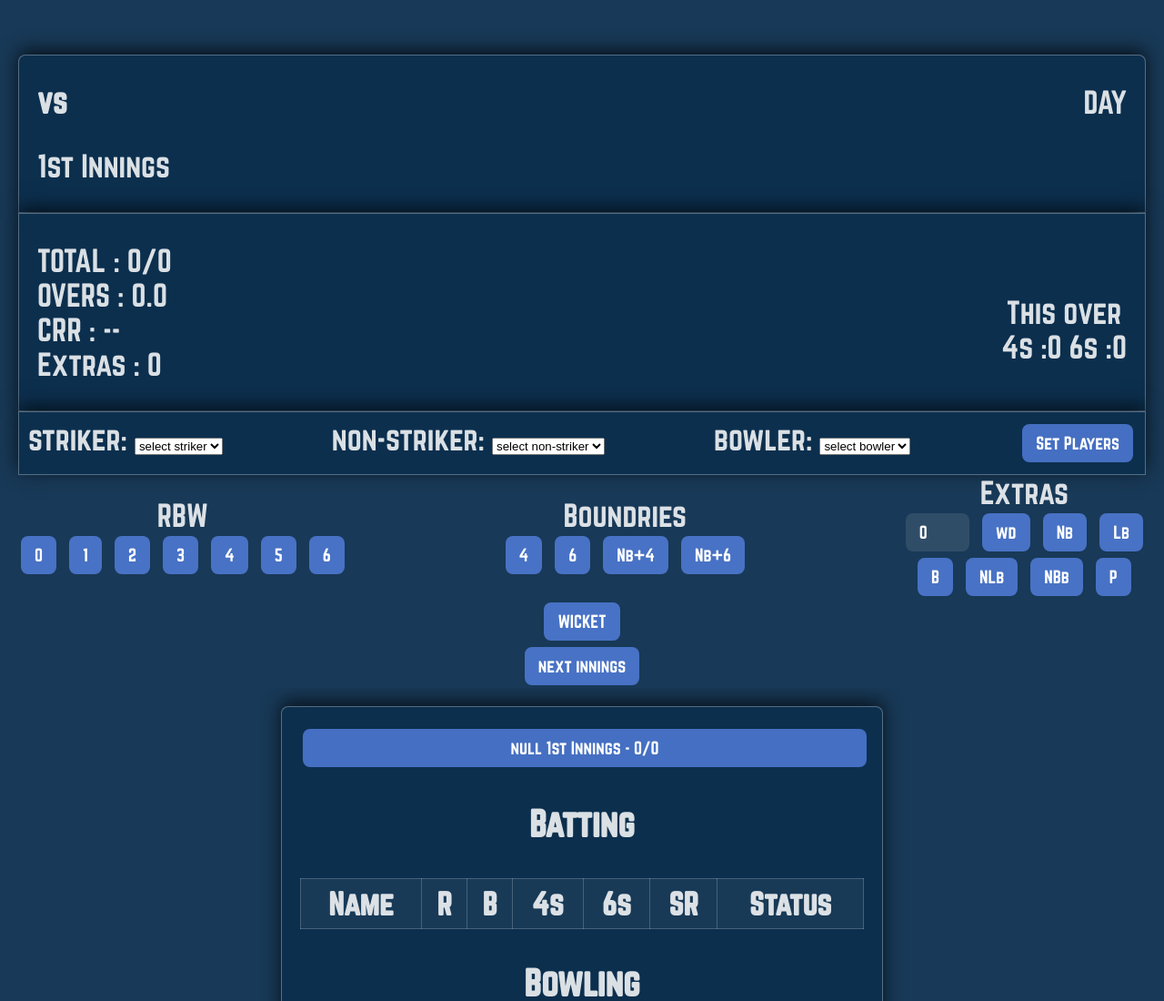
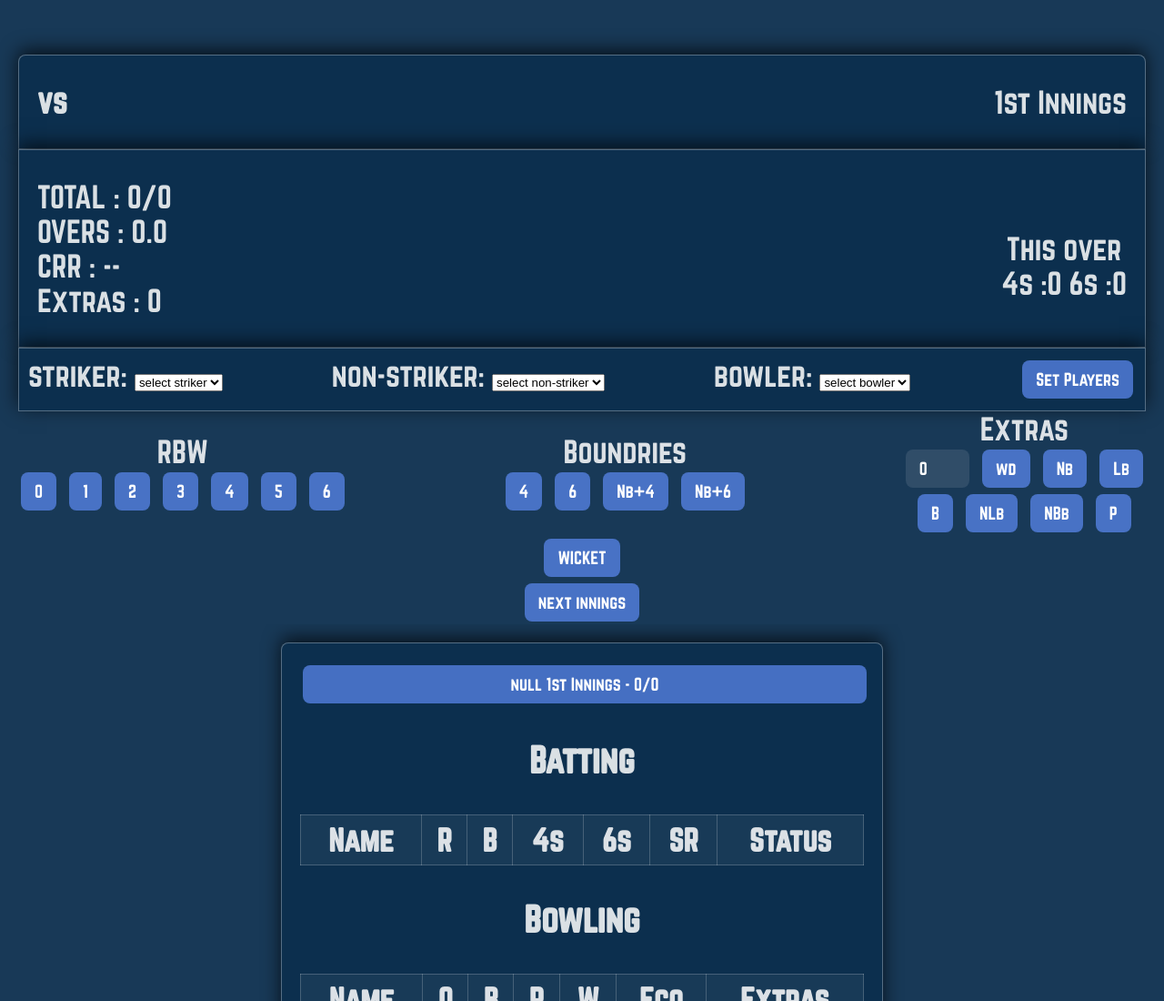
Before and after one commit to Pratham-216/CricScoreLog, a plain HTML site: page limited_overs.html in a window 1280 px wide. Shown: the top 1100 px of the page at 91% size. Drawn offline with nearby package versions, Linux system fonts and the light colour scheme.

Commit message:
Update limited_overs.html

```diff
--- a/limited_overs.html
+++ b/limited_overs.html
@@ -131,9 +131,8 @@
 
         <div class="header">
             <p><b>{{Team_a}} vs {{Team_b}}</b>
-                <span style="float: right;">DAY{{Crr_Day}}<span ng-show="Day_stumps">,<br>Stumps</span></span>
+                <span style="float: right;">{{Innings}} <span>{{ (i == 0) ? '1st' : (i> 0) ? '2nd' : '' }}</span> Innings</span>
             </p>
-            <p>{{Innings}} <span>{{ (i == 0) ? '1st' : (i> 0) ? '2nd' : '' }}</span> Innings</p>
         </div>
 
         <div class="score-summary flex-row">
```
